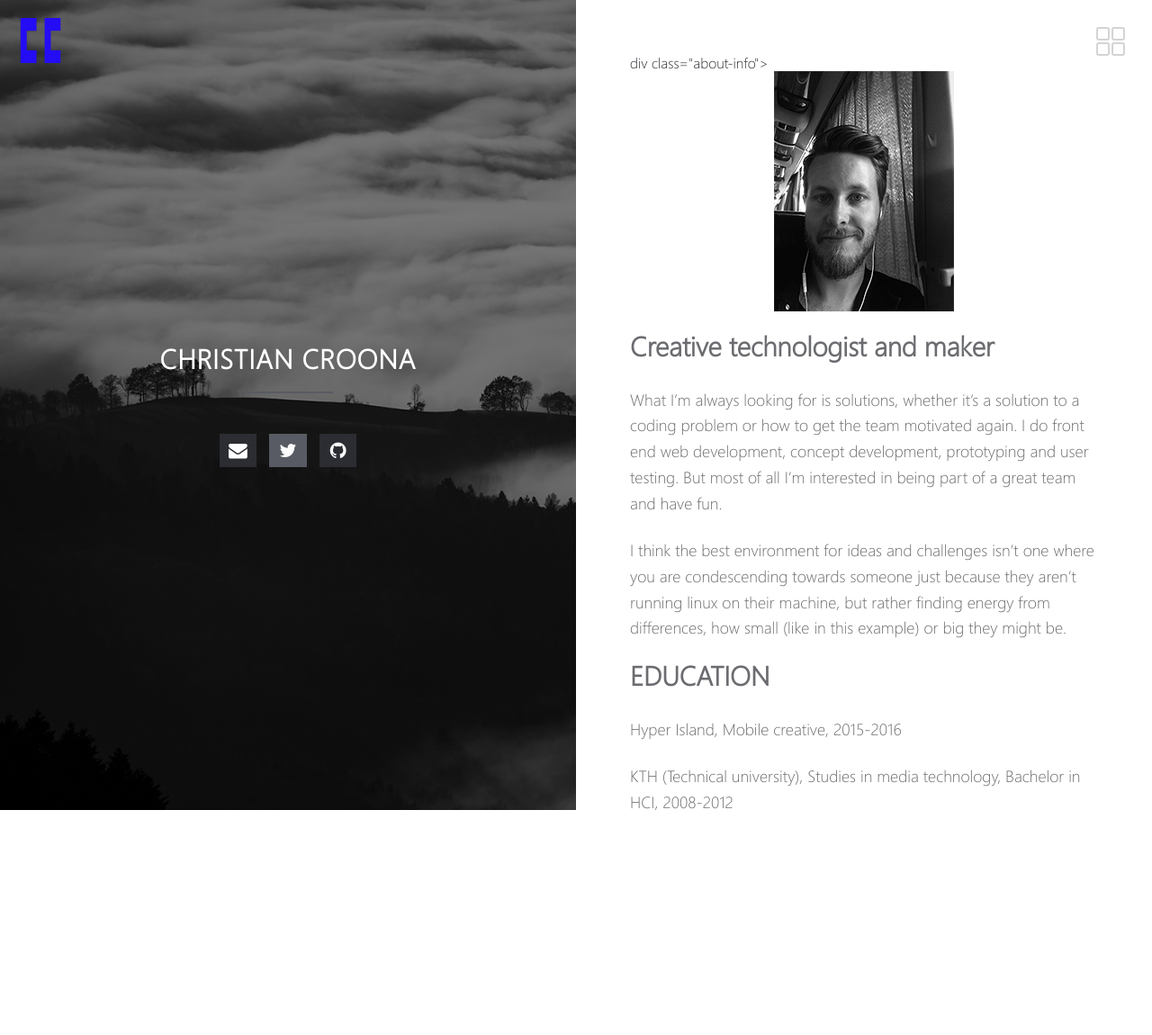
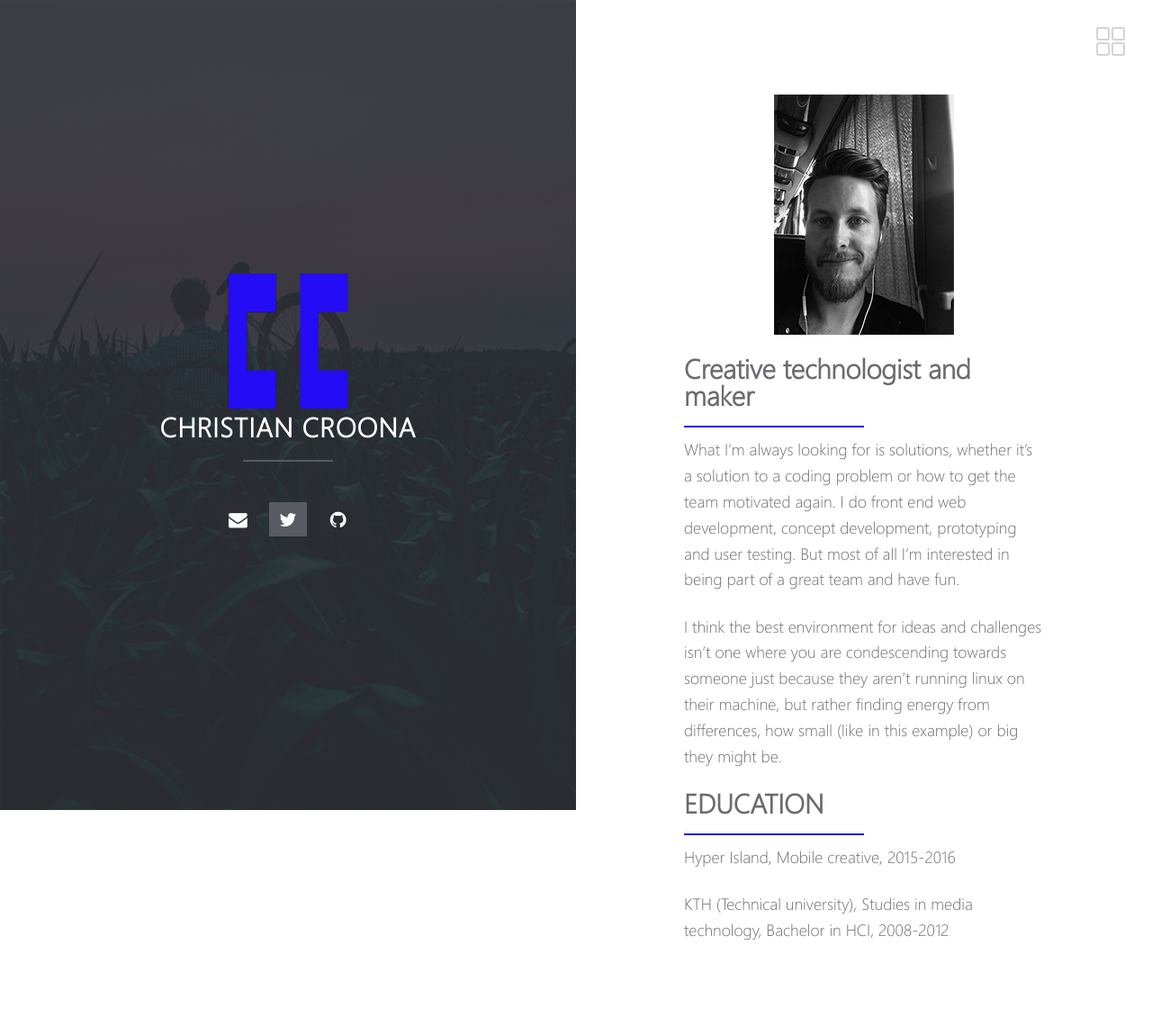
Before and after one commit to cc-lemon/cc-lemon.github.io-, a Jekyll site: the page built from index.md, in a window 1280 px wide. Shown: the whole page at 90% size. Built offline with Jekyll 4.4.1, drawn with Linux system fonts in a browser that asks for light colours; before the commit the page ends 900 px from its top, so only the background shows below that.

Commit message:
modding home.html

```diff
--- a/_layouts/home.html
+++ b/_layouts/home.html
@@ -5,7 +5,7 @@ layout: compress
 <!DOCTYPE html>
 <html>
 {% include head.html %}
-<body id="posts" class="inner-post-page">
+<body id="homepage">
 
     <div class="block-left">
       <div class="content">
@@ -33,7 +33,7 @@ layout: compress
       </a>
       <div class="inner-post content">
 
-        div class="about-info">
+        <div class="about-info">
         {{ content }}
       </div>
         <br>
```
